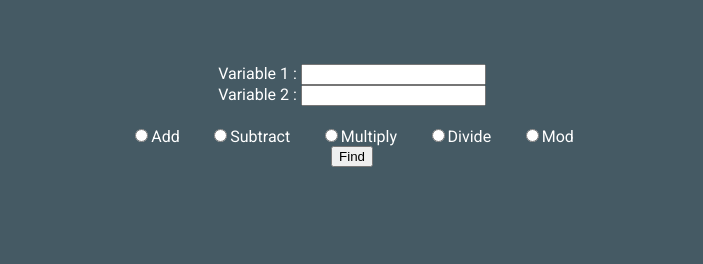
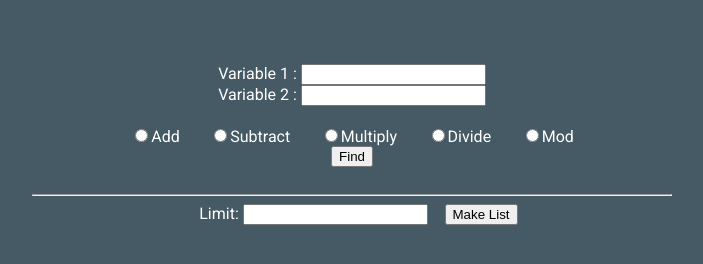
Before and after one commit to sreecodeslayer/web-essentials, a plain HTML site: page js-tutorial.html in a window 1280 px wide. Shown: the whole page, without its empty margins (288-991 px from the left). Drawn offline with Linux system fonts and the light colour scheme.

Commit message:
List using JS

```diff
--- a/assets/js/app.js
+++ b/assets/js/app.js
@@ -14,6 +14,22 @@ window.onload = function(){
 		editFrom.style.display = "block";
 	}
 }
+
+var makeUl = function(limit){
+	var ul = document.createElement('ul');
+	var limit = document.getElementById('limit').value;
+	console.log(limit);
+
+	for (var i = 0; i < limit; i++) {
+		var li = document.createElement('li');
+		console.log(li)
+		li.appendChild(document.createTextNode(i));
+		li.style.textAlign = "left";
+		ul.appendChild(li);
+	}
+	document.getElementById('makeUlDiv').appendChild(ul);
+}
+
 var doMath = function(){
 	var var1 = parseInt(document.getElementById("var1").value);
 	var var2 = parseInt(document.getElementById("var2").value);
--- a/js-tutorial.html
+++ b/js-tutorial.html
@@ -19,6 +19,10 @@
 		</div>
 		<button onclick="doMath()">Find</button><br>
 		<label id="result"></label>
+		<hr>
+		<label>Limit: <input type="number" id="limit"></label>
+		<button onclick="makeUl()">Make List</button>
+		<div id="makeUlDiv"></div>
 	</div>
 </body>
 </html>
```
